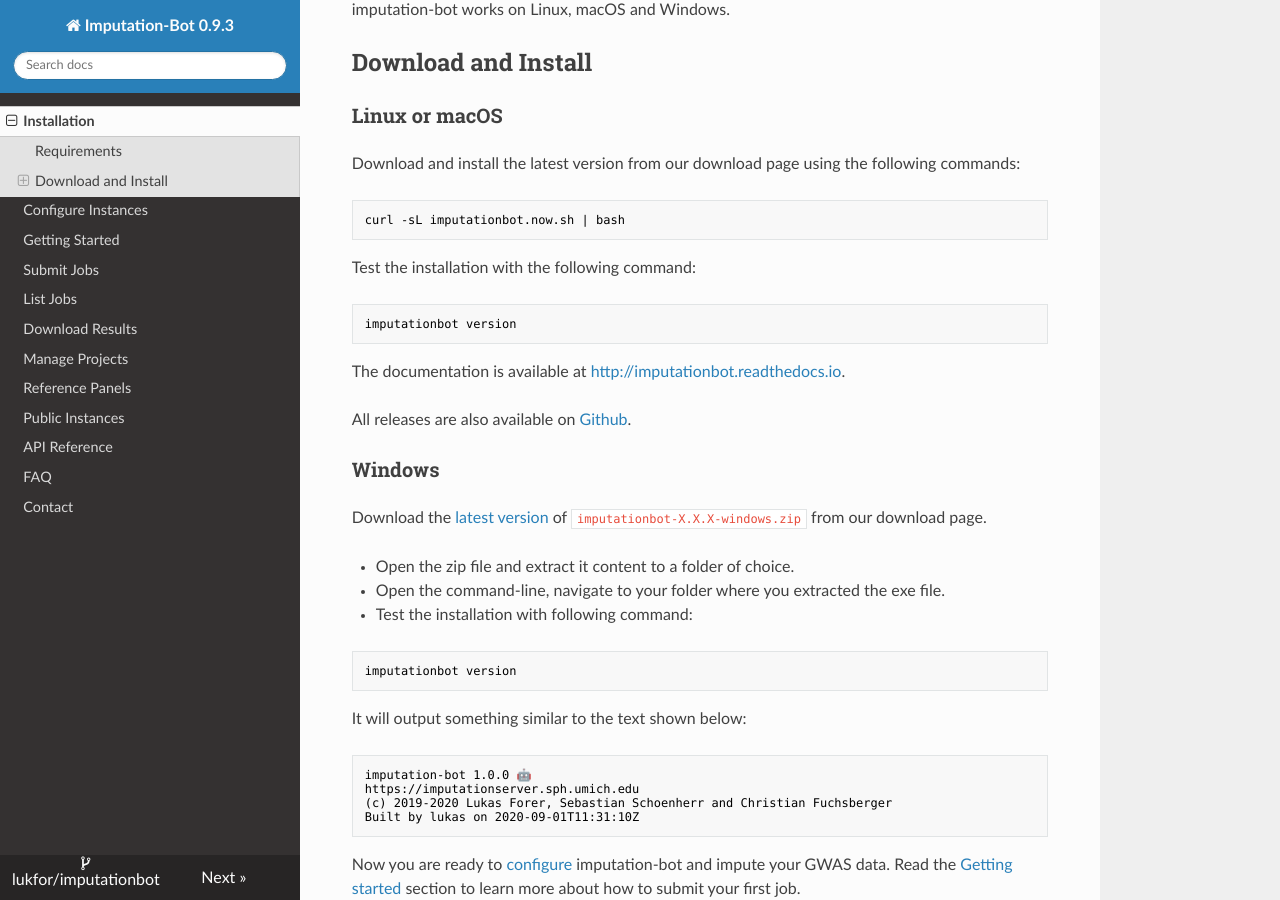
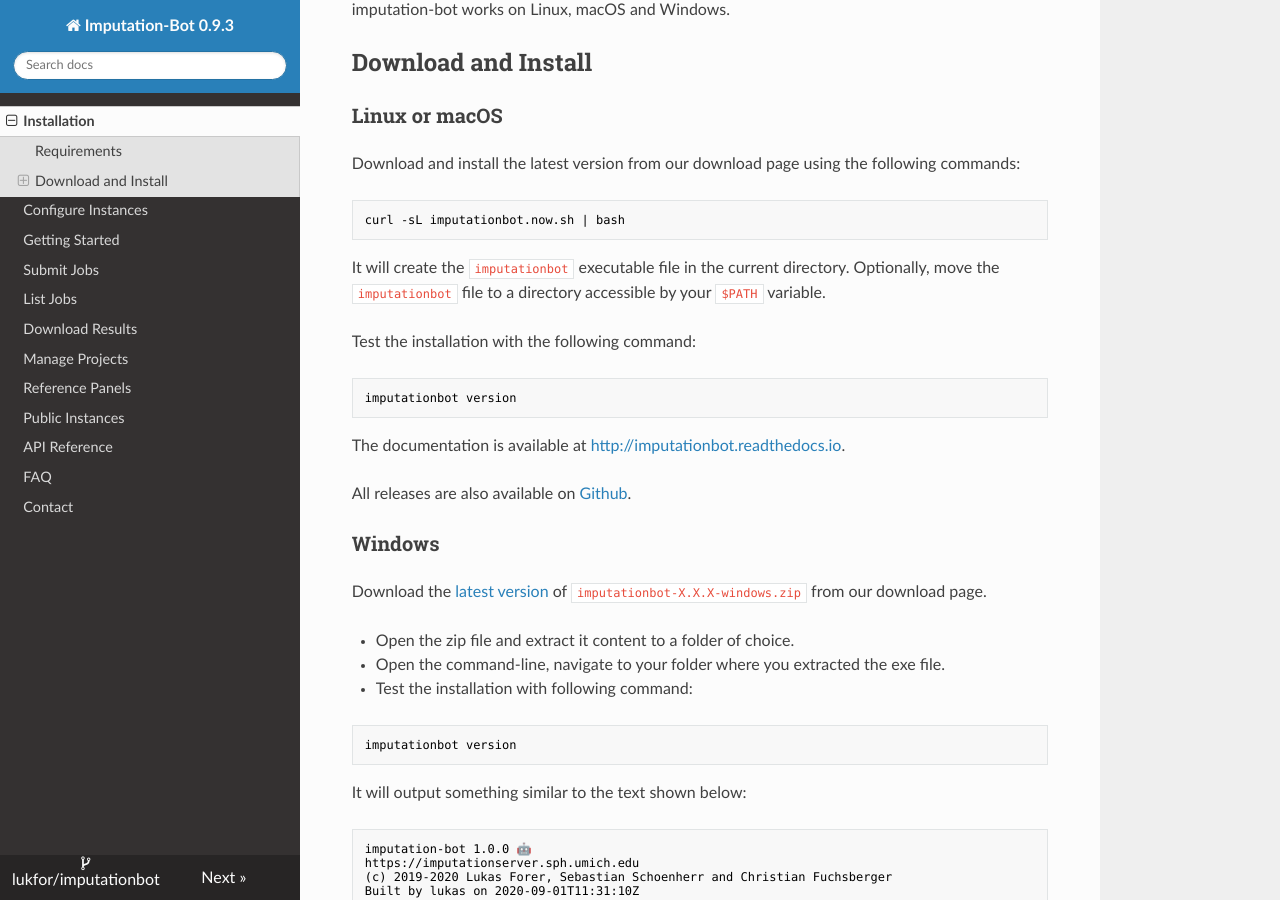
Before and after one commit to lukfor/imputationbot, an MkDocs documentation site: the page built from docs/index.md, in a window 1280 px wide and 900 px high, scrolled down 481 px. Built offline with MkDocs 1.6.1, drawn with Linux system fonts in a browser that asks for light colours; nearby versions of some CDN libraries; old or Windows-style settings are respelled for this version of MkDocs.

Commit message:
Update documentation

````diff
--- a/docs/index.md
+++ b/docs/index.md
@@ -25,6 +25,7 @@ Download and install the latest version from our download page using the followi
 curl -sL imputationbot.now.sh | bash
 ```
 
+It will create the `imputationbot` executable file in the current directory. Optionally, move the `imputationbot` file to a directory accessible by your `$PATH` variable.
 
 Test the installation with the following command:
 
````
